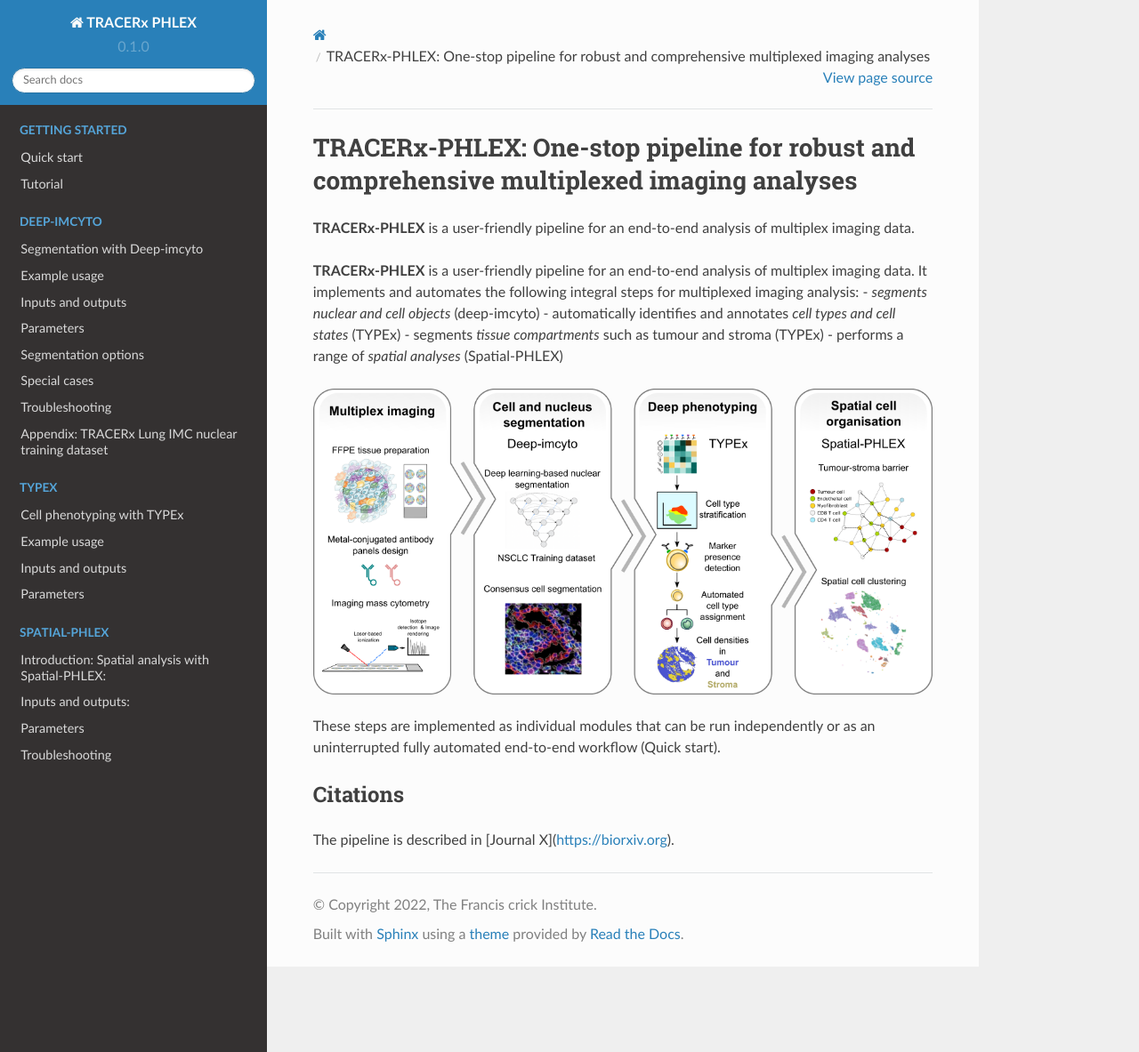
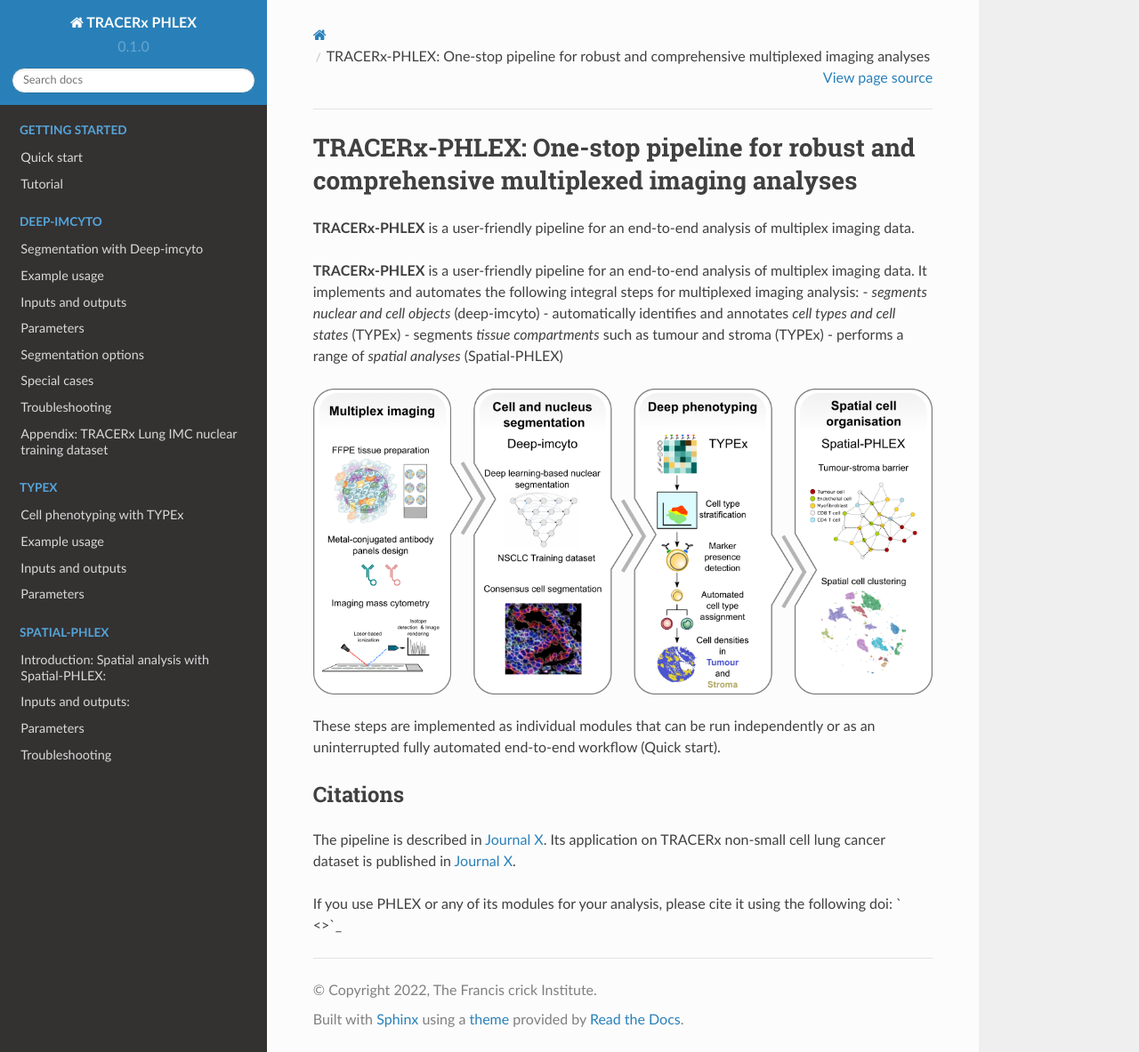
Before and after one commit to Precancer/PHLEX-test, a Sphinx documentation site: the page built from docs/source/overview.rst, in a window 1280 px wide and 1183 px high. Shown: the whole window at 89% size. Built offline with Sphinx 7.4.7 and the Read the Docs theme 2.0.0, drawn with Linux system fonts in a browser that asks for light colours.

Commit message:
Update overview.rst

```diff
--- a/docs/source/overview.rst
+++ b/docs/source/overview.rst
@@ -18,4 +18,7 @@ These steps are implemented as individual modules that can be run independently
 
 Citations
 +++++++++++++++
-The pipeline is described in [Journal X](https://biorxiv.org).
+The pipeline is described in `Journal X <https://biorxiv.org>`_.
+Its application on TRACERx non-small cell lung cancer dataset is published in `Journal X <https://biorxiv.org>`_.
+
+If you use PHLEX or any of its modules for your analysis, please cite it using the following doi: ` <>`_
```
